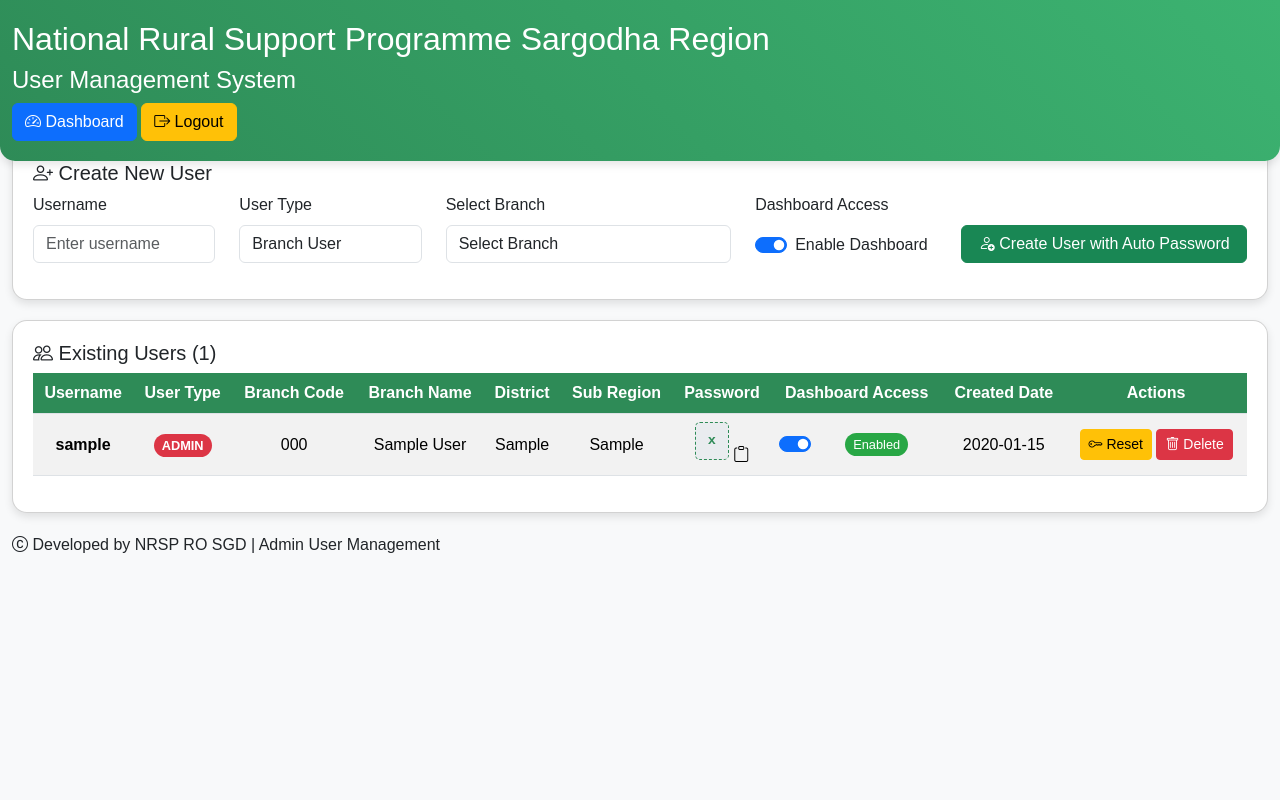
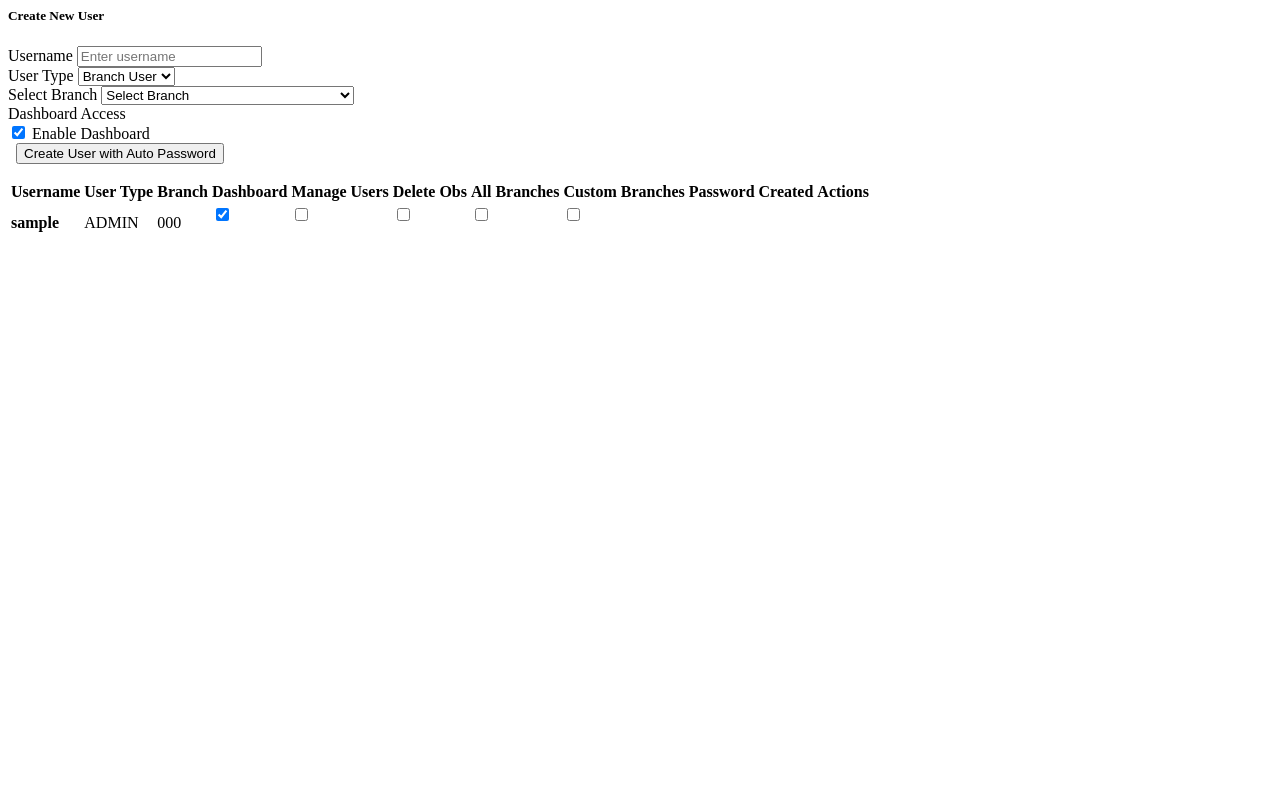
Before and after one commit to ghazanfariqbal630/Loan-Application, a Flask app: page /manage_users in a window 1280 px wide. Run offline with Flask 3, Linux system fonts and the light colour scheme; the visitor is signed in with stand-in values (Sample User, id 1); tables that the repository leaves empty hold one stand-in row (values such as "Sample post"); one stand-in notice (Sample message) is shown.

Commit message:
Update manage_users.html

```diff
--- a/templates/manage_users.html
+++ b/templates/manage_users.html
@@ -1,130 +1,3 @@
-<!DOCTYPE html>
-<html lang="en">
-<head>
-    <meta charset="UTF-8">
-    <meta name="viewport" content="width=device-width, initial-scale=1.0">
-    <title>Manage Users - NRSP Dashboard</title>
-    <link href="https://cdn.jsdelivr.net/npm/bootstrap@5.3.3/dist/css/bootstrap.min.css" rel="stylesheet">
-    <link rel="stylesheet" href="https://cdn.jsdelivr.net/npm/bootstrap-icons@1.11.1/font/bootstrap-icons.css">
-    <style>
-        /* Your existing CSS styles */
-        body {
-            font-family: Arial, sans-serif;
-            background-color: #f8f9fa;
-            padding-top: 140px;
-        }
-        .header-section {
-            background: linear-gradient(45deg, #2E8B57, #3CB371);
-            color: white;
-            padding: 20px 0;
-            margin-bottom: 20px;
-            border-radius: 0 0 15px 15px;
-            box-shadow: 0 4px 8px rgba(0,0,0,0.1);
-            position: fixed;
-            top: 0;
-            left: 0;
-            right: 0;
-            z-index: 1000;
-        }
-        .card {
-            border-radius: 15px;
-            box-shadow: 0 4px 8px rgba(0,0,0,0.1);
-            padding: 20px;
-            margin-bottom: 20px;
-        }
-        .password-display {
-            background: #e9ecef;
-            padding: 8px 12px;
-            border-radius: 5px;
-            font-family: 'Courier New', monospace;
-            font-weight: bold;
-            font-size: 0.85em;
-            color: #2E8B57;
-            border: 1px dashed #2E8B57;
-            max-width: 120px;
-            overflow: hidden;
-            text-overflow: ellipsis;
-            display: inline-block;
-        }
-        .user-table th {
-            background-color: #2E8B57;
-            color: white;
-            text-align: center;
-            vertical-align: middle;
-        }
-        .user-table td {
-            vertical-align: middle;
-            text-align: center;
-        }
-        .access-badge-enabled {
-            background-color: #28a745;
-            color: white;
-            padding: 4px 8px;
-            border-radius: 12px;
-            font-size: 0.8em;
-        }
-        .access-badge-disabled {
-            background-color: #dc3545;
-            color: white;
-            padding: 4px 8px;
-            border-radius: 12px;
-            font-size: 0.8em;
-        }
-        .user-type-badge {
-            padding: 4px 8px;
-            border-radius: 12px;
-            font-size: 0.8em;
-            font-weight: bold;
-        }
-        .badge-admin {
-            background-color: #dc3545;
-            color: white;
-        }
-        .badge-boss {
-            background-color: #fd7e14;
-            color: white;
-        }
-        .badge-branch {
-            background-color: #6f42c1;
-            color: white;
-        }
-    </style>
-</head>
-<body>
-    <!-- Fixed Header Section -->
-    <div class="header-section">
-        <div class="container-fluid">
-            <div class="header-content">
-                <div class="header-titles">
-                    <h2>National Rural Support Programme Sargodha Region</h2>
-                    <h4>User Management System</h4>
-                </div>
-                <div>
-                    <a href="/dashboard" class="btn btn-primary">
-                        <i class="bi bi-speedometer2"></i> Dashboard
-                    </a>
-                    <a href="/logout" class="btn btn-warning">
-                        <i class="bi bi-box-arrow-right"></i> Logout
-                    </a>
-                </div>
-            </div>
-        </div>
-    </div>
-
-    <div class="container-fluid">
-        <!-- Success Message -->
-        {% with messages = get_flashed_messages(with_categories=true) %}
-            {% if messages %}
-                {% for category, message in messages %}
-                    <div class="alert alert-{{ category }} alert-dismissible fade show" role="alert">
-                        <i class="bi bi-{{ 'check-circle-fill' if category == 'success' else 'exclamation-triangle-fill' }} me-2"></i>
-                        {{ message }}
-                        <button type="button" class="btn-close" data-bs-dismiss="alert" aria-label="Close"></button>
-                    </div>
-                {% endfor %}
-            {% endif %}
-        {% endwith %}
-
 <!-- Create User Form -->
 <div class="card">
     <h5 class="card-title">
@@ -169,37 +42,67 @@
                 </button>
             </div>
         </div>
-            </form>
-            <div class="alert alert-info">
-                <i class="bi bi-info-circle"></i>
-                <strong>Note:</strong>
-                <ul class="mb-0 mt-2">
-                    <li>System will automatically generate a strong 8-character password</li>
-                    <li><strong>Branch User:</strong> Associated with specific branch, can only see branch data</li>
-                    <li><strong>BOSS User:</strong> Can see all data but cannot manage users or delete observations</li>
-                    <li><strong>Admin User:</strong> Full access to all features and data</li>
-                </ul>
+
+        <!-- PERMISSIONS SECTION - Only for BOSS and Admin users -->
+        <div class="row mb-3" id="permissionsSection" style="display: none;">
+            <div class="col-12">
+                <h6 class="border-bottom pb-2">Advanced Permissions (BOSS/Admin Users Only)</h6>
+            </div>
+            <div class="col-md-3">
+                <div class="form-check form-switch">
+                    <input class="form-check-input" type="checkbox" name="can_manage_users" id="can_manage_users">
+                    <label class="form-check-label" for="can_manage_users">
+                        User Management Access
+                    </label>
                 </div>
             </div>
+            <div class="col-md-3">
+                <div class="form-check form-switch">
+                    <input class="form-check-input" type="checkbox" name="can_delete_observations" id="can_delete_observations">
+                    <label class="form-check-label" for="can_delete_observations">
+                        Observation Delete Access
+                    </label>
+                </div>
+            </div>
+            <div class="col-md-3">
+                <div class="form-check form-switch">
+                    <input class="form-check-input" type="checkbox" name="can_access_all_branches" id="can_access_all_branches">
+                    <label class="form-check-label" for="can_access_all_branches">
+                        All Branches Access
+                    </label>
+                </div>
+            </div>
+            <div class="col-md-3">
+                <div class="form-check form-switch">
+                    <input class="form-check-input" type="checkbox" name="custom_branches_access" id="custom_branches_access">
+                    <label class="form-check-label" for="custom_branches_access">
+                        Custom Branches Access
+                    </label>
+                </div>
+            </div>
+            <div class="col-12 mt-2" id="customBranchesSection" style="display: none;">
+                <label class="form-label">Allowed Branches (comma separated branch codes)</label>
+                <input type="text" name="allowed_branches" class="form-control" placeholder="e.g., 0012,0014,0594">
+                <small class="text-muted">Enter branch codes separated by commas</small>
+            </div>
+        </div>
+    </form>
+</div>
 
-        <!-- Users List -->
-        <div class="card">
-            <h5 class="card-title">
-                <i class="bi bi-people"></i> Existing Users ({{ users|length }})
-            </h5>
-            <div class="table-responsive">
+<!-- Users List Table - Add permission columns -->
 <table class="table table-striped user-table">
     <thead>
         <tr>
             <th>Username</th>
             <th>User Type</th>
-                            <th>Branch Code</th>
-                            <th>Branch Name</th>
-                            <th>District</th>
-                            <th>Sub Region</th>
+            <th>Branch</th>
+            <th>Dashboard</th>
+            <th>Manage Users</th>
+            <th>Delete Obs</th>
+            <th>All Branches</th>
+            <th>Custom Branches</th>
             <th>Password</th>
-                            <th>Dashboard Access</th>
-                            <th>Created Date</th>
+            <th>Created</th>
             <th>Actions</th>
         </tr>
     </thead>
@@ -217,119 +120,115 @@
                 {% endif %}
             </td>
             <td>{{ user.branch_code if user.branch_code else 'N/A' }}</td>
-                            <td>{{ user.branch_name if user.branch_name else 'N/A' }}</td>
-                            <td>{{ user.district if user.district else 'N/A' }}</td>
-                            <td>{{ user.sub_region if user.sub_region else 'N/A' }}</td>
-                            <td>
-                                <div class="password-container">
-                                    <div class="password-display" id="password-{{ user.id }}">
-                                        {{ user.password }}
-                                    </div>
-                                    <i class="bi bi-clipboard copy-password"
-                                       onclick="copyPassword('{{ user.id }}', '{{ user.password }}')"
-                                       title="Copy Password"
-                                       id="copy-icon-{{ user.id }}">
-                                    </i>
-                                </div>
-                            </td>
+
+            <!-- Dashboard Access -->
             <td>
                 <form method="POST" action="/toggle_dashboard_access/{{ user.id }}" class="d-inline">
                     <div class="form-check form-switch">
-                                        <input class="form-check-input dashboard-toggle" type="checkbox"
-                                               name="dashboard_access"
+                        <input class="form-check-input" type="checkbox"
                                {{ 'checked' if user.dashboard_access else '' }}
                                onchange="this.form.submit()">
-                                        <label class="form-check-label">
-                                            {% if user.dashboard_access %}
-                                                <span class="access-badge-enabled">Enabled</span>
-                                            {% else %}
-                                                <span class="access-badge-disabled">Disabled</span>
-                                            {% endif %}
-                                        </label>
                     </div>
                 </form>
             </td>
-                            <td>{{ user.created_at.strftime('%Y-%m-%d') }}</td>
+
+            <!-- Manage Users Access (Only for BOSS/Admin) -->
             <td>
-                                <div class="action-buttons">
-                                    <a href="/reset_password/{{ user.id }}" class="btn btn-warning btn-sm"
-                                       onclick="return confirm('Reset password for {{ user.username }}?')">
-                                        <i class="bi bi-key"></i> Reset
-                                    </a>
-                                    <a href="/delete_user/{{ user.id }}" class="btn btn-danger btn-sm"
-                                       onclick="return confirm('Are you sure you want to delete user {{ user.username }}?')">
-                                        <i class="bi bi-trash"></i> Delete
-                                    </a>
+                {% if user.user_type != 'branch_user' %}
+                <form method="POST" action="/toggle_manage_users/{{ user.id }}" class="d-inline">
+                    <div class="form-check form-switch">
+                        <input class="form-check-input" type="checkbox"
+                               {{ 'checked' if user.can_manage_users else '' }}
+                               onchange="this.form.submit()">
                     </div>
+                </form>
+                {% else %}
+                <span class="text-muted">N/A</span>
+                {% endif %}
             </td>
-                        </tr>
+
+            <!-- Delete Observations Access (Only for BOSS/Admin) -->
+            <td>
+                {% if user.user_type != 'branch_user' %}
+                <form method="POST" action="/toggle_delete_observations/{{ user.id }}" class="d-inline">
+                    <div class="form-check form-switch">
+                        <input class="form-check-input" type="checkbox"
+                               {{ 'checked' if user.can_delete_observations else '' }}
+                               onchange="this.form.submit()">
+                    </div>
+                </form>
                 {% else %}
-                        <tr>
-                            <td colspan="10" class="text-center text-muted py-4">
-                                <i class="bi bi-people display-4"></i><br>
-                                No users found. Create your first user above.
+                <span class="text-muted">N/A</span>
+                {% endif %}
             </td>
+
+            <!-- All Branches Access (Only for BOSS/Admin) -->
+            <td>
+                {% if user.user_type != 'branch_user' %}
+                <form method="POST" action="/toggle_all_branches_access/{{ user.id }}" class="d-inline">
+                    <div class="form-check form-switch">
+                        <input class="form-check-input" type="checkbox"
+                               {{ 'checked' if user.can_access_all_branches else '' }}
+                               onchange="this.form.submit()">
+                    </div>
+                </form>
+                {% else %}
+                <span class="text-muted">N/A</span>
+                {% endif %}
+            </td>
+
+            <!-- Custom Branches Access (Only for BOSS/Admin) -->
+            <td>
+                {% if user.user_type != 'branch_user' %}
+                <form method="POST" action="/toggle_custom_branches_access/{{ user.id }}" class="d-inline">
+                    <div class="form-check form-switch">
+                        <input class="form-check-input" type="checkbox"
+                               {{ 'checked' if user.custom_branches_access else '' }}
+                               onchange="this.form.submit()">
+                    </div>
+                </form>
+                {% else %}
+                <span class="text-muted">N/A</span>
+                {% endif %}
+            </td>
+
+            <td><!-- Password cell --></td>
+            <td><!-- Created date cell --></td>
+            <td><!-- Actions cell --></td>
         </tr>
         {% endfor %}
     </tbody>
 </table>
-            </div>
-        </div>
-
-        <!-- Footer -->
-        <div class="footer">
-            <i class="bi bi-c-circle"></i> Developed by NRSP RO SGD | Admin User Management
-        </div>
-    </div>
-
-    <script src="https://cdn.jsdelivr.net/npm/bootstrap@5.3.3/dist/js/bootstrap.bundle.min.js"></script>
 
 <script>
-        // Copy password to clipboard
-        function copyPassword(userId, password) {
-            navigator.clipboard.writeText(password).then(function() {
-                const copyIcon = document.getElementById(`copy-icon-${userId}`);
-                const originalClass = copyIcon.className;
-                const originalTitle = copyIcon.getAttribute('title');
-
-                copyIcon.className = 'bi bi-check-lg copy-password copy-success';
-                copyIcon.setAttribute('title', 'Copied!');
-
-                setTimeout(function() {
-                    copyIcon.className = originalClass;
-                    copyIcon.setAttribute('title', originalTitle);
-                }, 2000);
-
-            }).catch(function(err) {
-                console.error('Could not copy text: ', err);
-                alert('Failed to copy password. Please try again.');
-            });
-        }
-
-        // Show/hide branch selection based on user type
+// Show/hide permissions based on user type
 document.getElementById('userTypeSelect').addEventListener('change', function() {
     const branchSelection = document.getElementById('branchSelection');
+    const permissionsSection = document.getElementById('permissionsSection');
+    const customBranchesSection = document.getElementById('customBranchesSection');
+
     if (this.value === 'branch_user') {
         branchSelection.style.display = 'block';
+        permissionsSection.style.display = 'none';
         branchSelection.querySelector('select').setAttribute('required', 'required');
     } else {
         branchSelection.style.display = 'none';
+        permissionsSection.style.display = 'block';
         branchSelection.querySelector('select').removeAttribute('required');
+
+        // Auto-enable all permissions for Admin
+        if (this.value === 'admin') {
+            document.getElementById('can_manage_users').checked = true;
+            document.getElementById('can_delete_observations').checked = true;
+            document.getElementById('can_access_all_branches').checked = true;
+            document.getElementById('custom_branches_access').checked = true;
+        }
     }
 });
 
-        // Auto-hide alerts after 5 seconds
-        document.addEventListener('DOMContentLoaded', function() {
-            const alerts = document.querySelectorAll('.alert');
-            alerts.forEach(alert => {
-                if (alert.classList.contains('alert-success') || alert.classList.contains('alert-info')) {
-                    setTimeout(() => {
-                        const bsAlert = new bootstrap.Alert(alert);
-                        bsAlert.close();
-                    }, 5000);
-                }
-            });
+// Show custom branches input when custom branches access is enabled
+document.getElementById('custom_branches_access').addEventListener('change', function() {
+    const customBranchesSection = document.getElementById('customBranchesSection');
+    customBranchesSection.style.display = this.checked ? 'block' : 'none';
 });
 </script>
-</body>
-</html>
```
Lines whose indentation alone changed are shown as unchanged.
